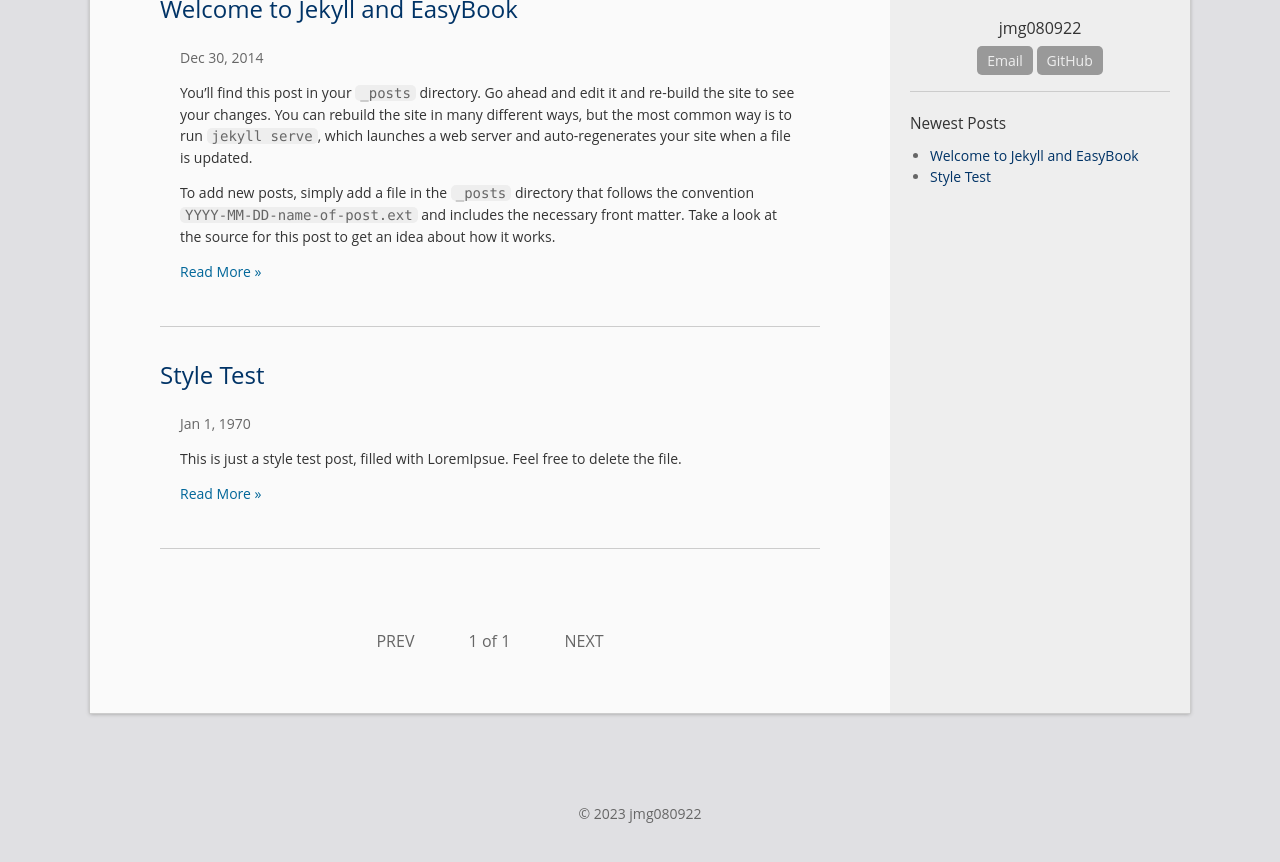
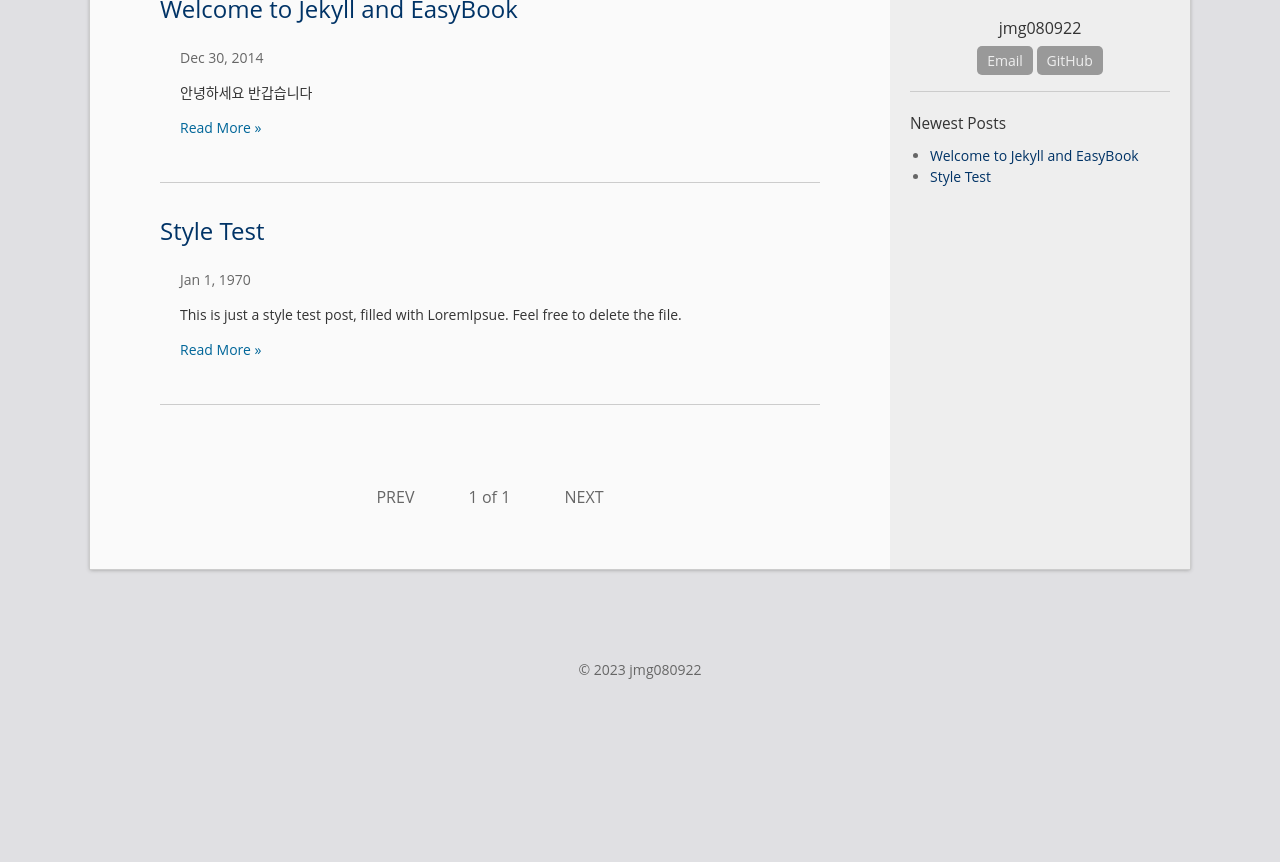
Before and after one commit to jmg080922/jmg080922.github.com, a Jekyll site: the page built from index.html, in a window 1280 px wide, cut to the strip 261-1145 px from the top of the page. Shown: the top 862 px of the strip. Built offline with Jekyll 4.4.1, drawn with Linux system fonts in a browser that asks for light colours; the list of posts is cut into pages by our own code; after the commit the page ends 1001 px from its top, so only the background shows below that.

Commit message:
Update 2014-12-30-welcome-to-jekyll.markdown

```diff
--- a/_posts/2014-12-30-welcome-to-jekyll.markdown
+++ b/_posts/2014-12-30-welcome-to-jekyll.markdown
@@ -6,9 +6,7 @@ categories: jekyll update
 permalink: /archivers/hello
 ---
 
-You’ll find this post in your `_posts` directory. Go ahead and edit it and re-build the site to see your changes. You can rebuild the site in many different ways, but the most common way is to run `jekyll serve`, which launches a web server and auto-regenerates your site when a file is updated.
-
-To add new posts, simply add a file in the `_posts` directory that follows the convention `YYYY-MM-DD-name-of-post.ext` and includes the necessary front matter. Take a look at the source for this post to get an idea about how it works.
+안녕하세요 반갑습니다
 
 <!--more-->
 
```
